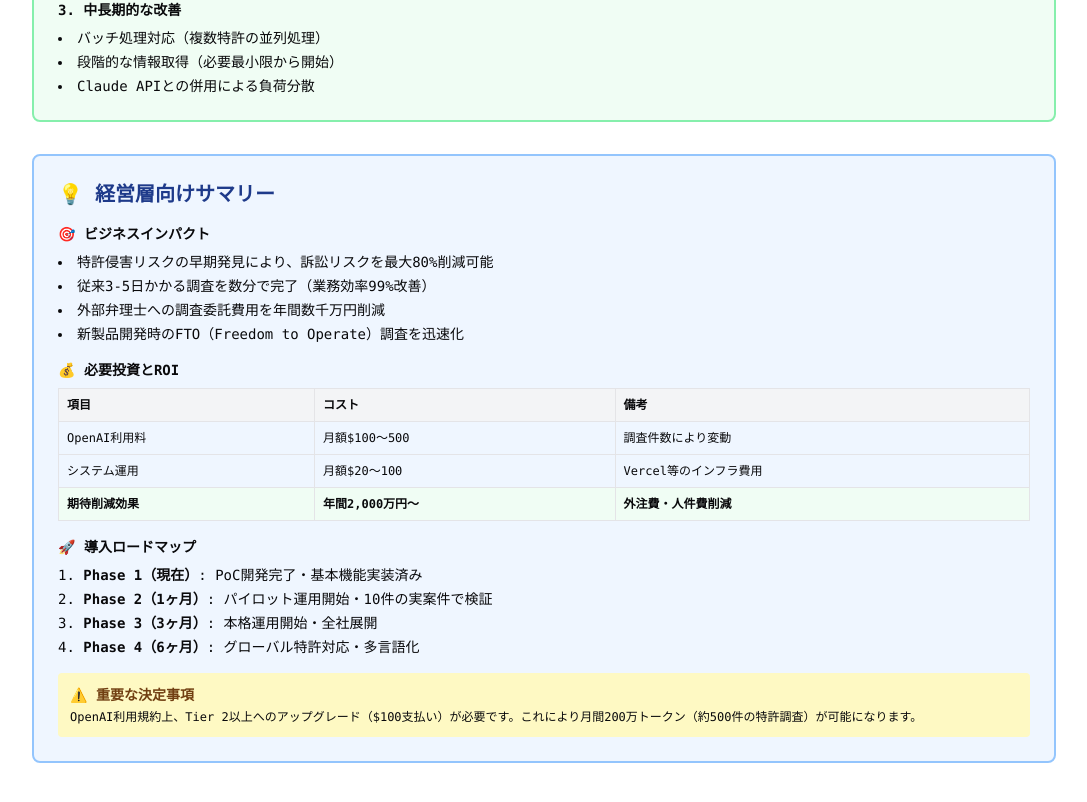
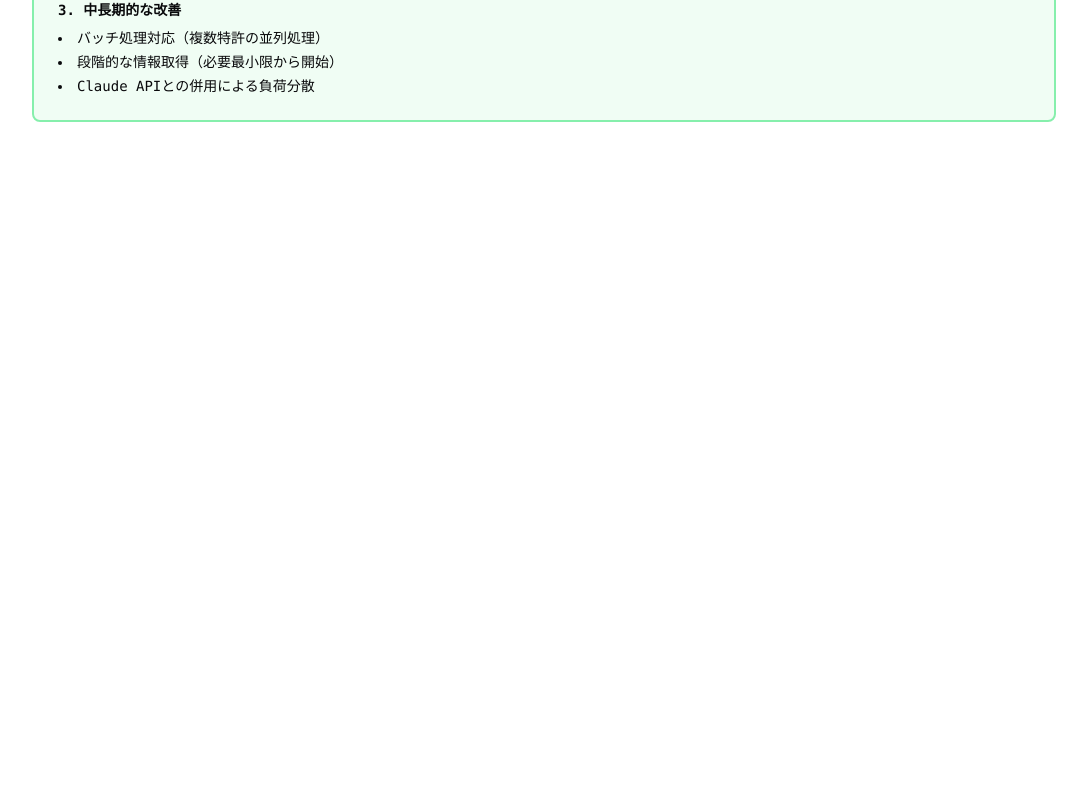
Before and after one commit to ryoryoai/ip-rich-poc-phase2, a Next.js app in the folder apps/poc/phase1/: page / in a window 1280 px wide. Shown: the part 1751-2553 px from the top of the page, without its empty margins (96-1183 px from the left). After the commit the page ends 1969 px from the top, so only its background shows below. Built offline with nearby package versions, Linux system fonts and the light colour scheme.

Commit message:
docs: Remove executive summary section from homepage
- 経営層向けサマリーセクションを削除
- 技術的な実装状況と課題のみを表示

```diff
--- a/apps/poc/phase1/src/app/page.tsx
+++ b/apps/poc/phase1/src/app/page.tsx
@@ -145,65 +145,6 @@ export default function Home() {
             </div>
           </div>
 
-          <div className="bg-blue-50 border-2 border-blue-300 rounded-lg p-6">
-            <h2 className="text-xl font-bold mb-4 text-blue-900">💡 経営層向けサマリー</h2>
-            <div className="space-y-4 text-sm">
-              <div>
-                <h3 className="font-semibold mb-2">🎯 ビジネスインパクト</h3>
-                <ul className="list-disc list-inside space-y-1">
-                  <li>特許侵害リスクの早期発見により、訴訟リスクを最大80%削減可能</li>
-                  <li>従来3-5日かかる調査を数分で完了（業務効率99%改善）</li>
-                  <li>外部弁理士への調査委託費用を年間数千万円削減</li>
-                  <li>新製品開発時のFTO（Freedom to Operate）調査を迅速化</li>
-                </ul>
-              </div>
-
-              <div>
-                <h3 className="font-semibold mb-2">💰 必要投資とROI</h3>
-                <table className="w-full text-xs border-collapse">
-                  <thead>
-                    <tr className="bg-gray-100">
-                      <th className="border p-2 text-left">項目</th>
-                      <th className="border p-2 text-left">コスト</th>
-                      <th className="border p-2 text-left">備考</th>
-                    </tr>
-                  </thead>
-                  <tbody>
-                    <tr>
-                      <td className="border p-2">OpenAI利用料</td>
-                      <td className="border p-2">月額$100〜500</td>
-                      <td className="border p-2">調査件数により変動</td>
-                    </tr>
-                    <tr>
-                      <td className="border p-2">システム運用</td>
-                      <td className="border p-2">月額$20〜100</td>
-                      <td className="border p-2">Vercel等のインフラ費用</td>
-                    </tr>
-                    <tr className="bg-green-50 font-semibold">
-                      <td className="border p-2">期待削減効果</td>
-                      <td className="border p-2">年間2,000万円〜</td>
-                      <td className="border p-2">外注費・人件費削減</td>
-                    </tr>
-                  </tbody>
-                </table>
-              </div>
-
-              <div>
-                <h3 className="font-semibold mb-2">🚀 導入ロードマップ</h3>
-                <ol className="list-decimal list-inside space-y-1">
-                  <li><strong>Phase 1（現在）</strong>: PoC開発完了・基本機能実装済み</li>
-                  <li><strong>Phase 2（1ヶ月）</strong>: パイロット運用開始・10件の実案件で検証</li>
-                  <li><strong>Phase 3（3ヶ月）</strong>: 本格運用開始・全社展開</li>
-                  <li><strong>Phase 4（6ヶ月）</strong>: グローバル特許対応・多言語化</li>
-                </ol>
-              </div>
-
-              <div className="bg-yellow-100 p-3 rounded">
-                <p className="font-semibold text-yellow-900 mb-1">⚠️ 重要な決定事項</p>
-                <p className="text-xs">OpenAI利用規約上、Tier 2以上へのアップグレード（$100支払い）が必要です。これにより月間200万トークン（約500件の特許調査）が可能になります。</p>
-              </div>
-            </div>
-          </div>
         </div>
       </div>
     </main>
```
